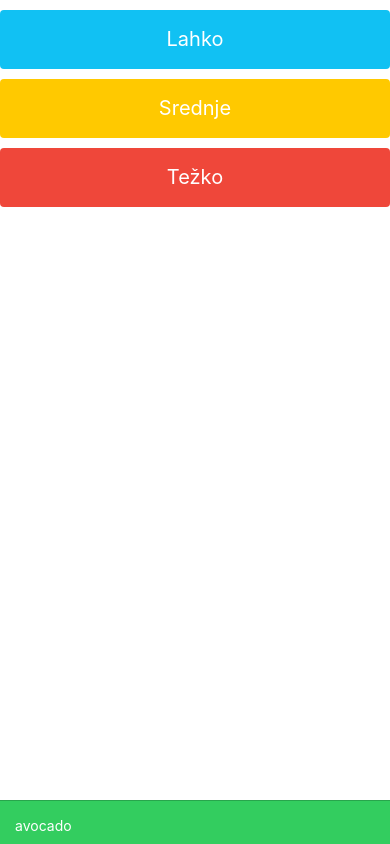
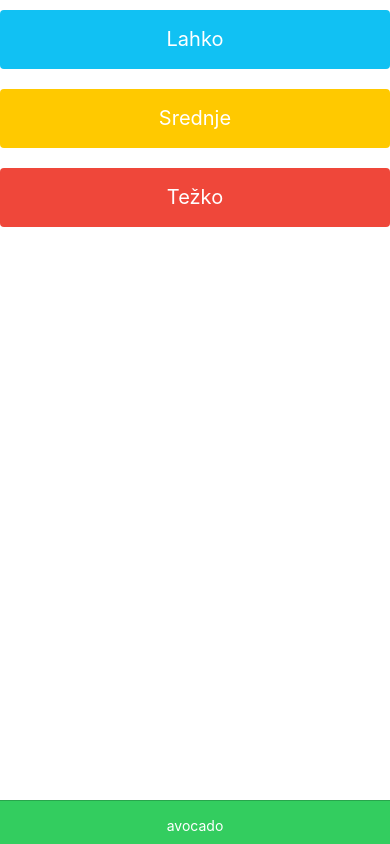
Before and after one commit to mrto11235/avocado, a website: page avocadoApp/www/index.html in a window 390 px wide. Drawn offline with Linux system fonts and the light colour scheme; some packages are replaced by stand-ins of ours; files that its build step writes are made by us from their sources.

Commit message:
footer centered text
avocado centered text

```diff
--- a/avocadoApp/scss/ionic.app.scss
+++ b/avocadoApp/scss/ionic.app.scss
@@ -20,6 +20,3 @@ $ionicons-font-path: "../lib/ionic/fonts" !default;
 
 // Include all of Ionic
 @import "www/lib/ionic/scss/ionic";
-
-$balanced: #000066 !default;
-$energized: #FFA500 !default;
--- a/avocadoApp/www/index.html
+++ b/avocadoApp/www/index.html
@@ -25,15 +25,25 @@
 </head>
 
 <body>
-  <div class="buttons-placeholder">
-    <button class="button button-block button-calm button-large" type="button">Lahko</button>
-    <button class="button button-block button-energized button-large" type="button">Srednje</button>
-    <button class="button button-block button-assertive button-large" type="button">Težko</button>
-  </div>
+  <table class="buttons-table">
+    <tr>
+      <td>
+        <button class="button button-block button-calm button-large" type="button">Lahko</button>
+      </td>
+    </tr>
+    <tr>
+      <td>
+        <button class="button button-block button-energized button-large" type="button">Srednje</button>
+      </td>
+    </tr>
+    <tr>
+      <td>
+        <button class="button button-block button-assertive button-large" type="button">Težko</button>
+      </td>
+    </tr>
+  </table>
   <div class="bar bar-footer bar-balanced">
-    <p class="padding">
-      avocado
-    </p>
+    <p class="p-centered padding">avocado</p>
   </div>
 </body>
 
```
Also changed, not shown: avocadoApp/www/css/ionic.app.css.
